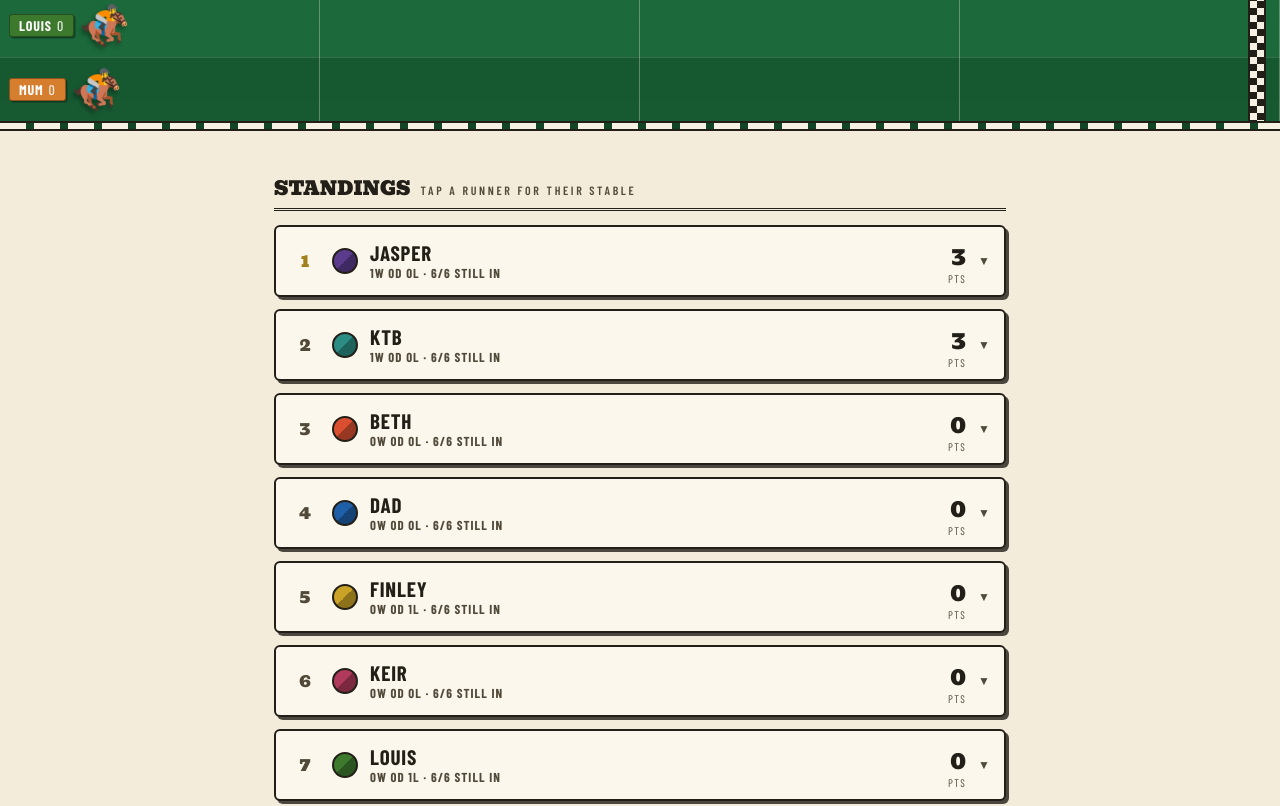
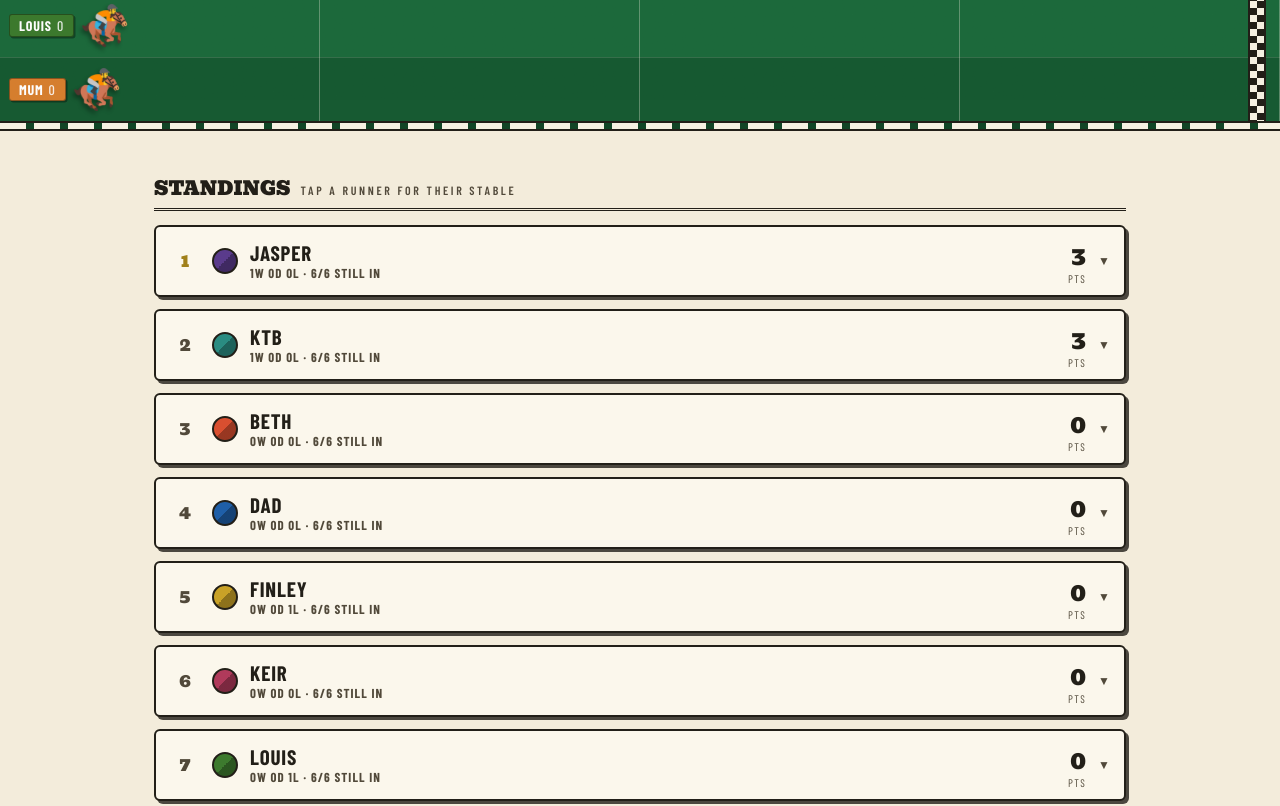
Before and after one commit to lallen-6/worldcup-race, a plain HTML site: page index.html in a window 1280 px wide. Shown: the part 700-1506 px from the top of the page. Drawn offline with nearby package versions, Linux system fonts and the light colour scheme.

Commit message:
Widen content column to 1000px
Co-Authored-By: Claude Fable 5 <noreply@anthropic.com>

```diff
--- a/index.html
+++ b/index.html
@@ -158,7 +158,7 @@ h1 .amp { color: var(--red); }
 .crown { order: 3; font-size: 15px; margin-left: 2px; filter: none; }
 
 /* ---------- sections ---------- */
-main { max-width: 760px; margin: 0 auto; padding: 8px 14px 60px; }
+main { max-width: 1000px; margin: 0 auto; padding: 8px 14px 60px; }
 .section-head {
   font-family: 'Bevan', serif; font-size: 19px; text-transform: uppercase;
   margin: 34px 0 4px; display: flex; align-items: baseline; gap: 10px;
```
